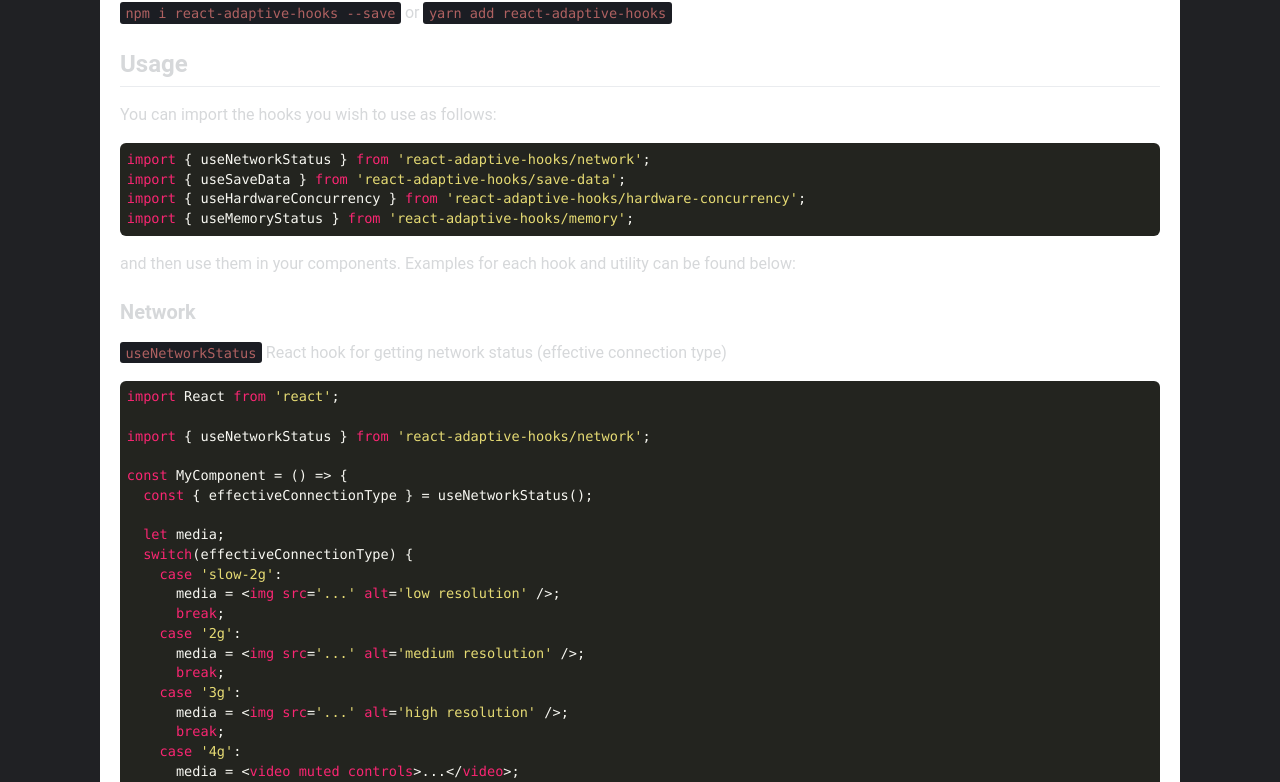
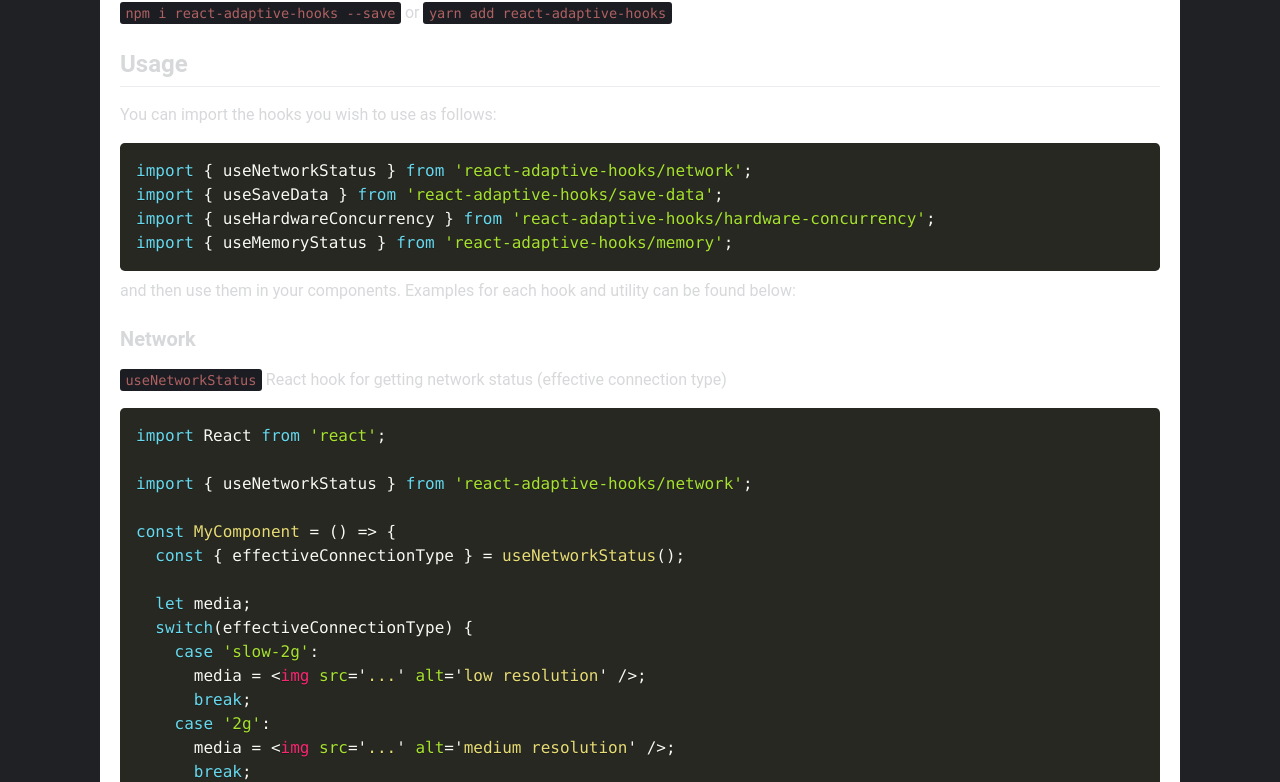
Before and after one commit to anton-karlovskiy/adaptive-loading-microsite-prototype, a Next.js app: page /react-hooks in a window 1280 px wide. Shown: the part 1228-2010 px from the top of the page. Built offline with nearby package versions, Linux system fonts and the light colour scheme.

Commit message:
optimized syntax highlighter

```diff
--- a/components/CodeBlock/index.js
+++ /dev/null
@@ -1,23 +0,0 @@
-
-import PropTypes from 'prop-types';
-import SyntaxHighlighter from 'react-syntax-highlighter';
-import { monokaiSublime } from 'react-syntax-highlighter/dist/esm/styles/hljs';
-
-const CodeBlock = ({ language, value, style }) => (
-  <SyntaxHighlighter language={language} style={style}>
-    {value}
-  </SyntaxHighlighter>
-);
-
-CodeBlock.propTypes = {
-  language: PropTypes.string,
-  value: PropTypes.string.isRequired,
-  style: PropTypes.object
-};
-
-CodeBlock.defaultProps = {
-  language: 'javascript',
-  style: monokaiSublime
-};
-
-export default CodeBlock;
--- a/components/Markdown/index.js
+++ /dev/null
@@ -1,10 +0,0 @@
-
-import ReactMarkdown from 'react-markdown';
-
-import CodeBlock from '../CodeBlock';
-
-const Markdown = ({ source, ...rest }) => (
-  <ReactMarkdown source={source} renderers={{code: CodeBlock}} {...rest} />
-);
-
-export default Markdown;
--- /dev/null
+++ b/components/ReactCodeBlock/index.js
@@ -0,0 +1,14 @@
+
+import { PrismAsyncLight as SyntaxHighlighter } from 'react-syntax-highlighter';
+import jsx from 'react-syntax-highlighter/dist/esm/languages/prism/jsx';
+import okaidia from 'react-syntax-highlighter/dist/esm/styles/prism/okaidia';
+
+SyntaxHighlighter.registerLanguage('jsx', jsx);
+
+const ReactCodeBlock = ({ value }) => (
+  <SyntaxHighlighter language='jsx' style={okaidia}>
+    {value}
+  </SyntaxHighlighter>
+);
+
+export default ReactCodeBlock;
--- /dev/null
+++ b/components/ReactMarkdownWithCode/index.js
@@ -0,0 +1,10 @@
+
+import ReactMarkdown from 'react-markdown';
+
+import ReactCodeBlock from '../ReactCodeBlock';
+
+const ReactMarkdownWithCode = ({ source, ...rest }) => (
+  <ReactMarkdown source={source} renderers={{code: ReactCodeBlock}} {...rest} />
+);
+
+export default ReactMarkdownWithCode;
--- a/package.json
+++ b/package.json
@@ -15,7 +15,6 @@
     "github-markdown-css": "^3.0.1",
     "lazysizes": "^5.2.0-beta1",
     "next": "9.1.1",
-    "prop-types": "^15.7.2",
     "react": "16.11.0",
     "react-dom": "16.11.0",
     "react-markdown": "^4.2.2",
--- a/pages/react-hooks.js
+++ b/pages/react-hooks.js
@@ -1,6 +1,6 @@
 
 import Head from '../components/Head';
-import Markdown from '../components/Markdown';
+import ReactMarkdownWithCode from '../components/ReactMarkdownWithCode';
 import HeroSection from '../hoc/HeroSection';
 import GitHubMarkdownWrapper from '../hoc/GitHubMarkdownWrapper';
 import { pages } from '../utils/links';
@@ -11,7 +11,7 @@
     <Head title={pages.reactHooks.title} />
     <HeroSection>
       <GitHubMarkdownWrapper>
-        <Markdown source={reactHooksDoc} />
+        <ReactMarkdownWithCode source={reactHooksDoc} />
       </GitHubMarkdownWrapper>
     </HeroSection>
   </>
--- a/pages/resources.js
+++ b/pages/resources.js
@@ -1,6 +1,7 @@
+
+import ReactMarkdown from 'react-markdown';
 
 import Head from '../components/Head';
-import Markdown from '../components/Markdown';
 import HeroSection from '../hoc/HeroSection';
 import GitHubMarkdownWrapper from '../hoc/GitHubMarkdownWrapper';
 import { pages } from '../utils/links';
@@ -11,7 +12,7 @@
     <Head title={pages.resources.title} />
     <HeroSection>
       <GitHubMarkdownWrapper>
-        <Markdown source={resourcesDoc} />
+        <ReactMarkdown source={resourcesDoc} />
       </GitHubMarkdownWrapper>
     </HeroSection>
   </>
```
Also changed, not shown: 1 other file (tests, documents, lock files or other folders).
